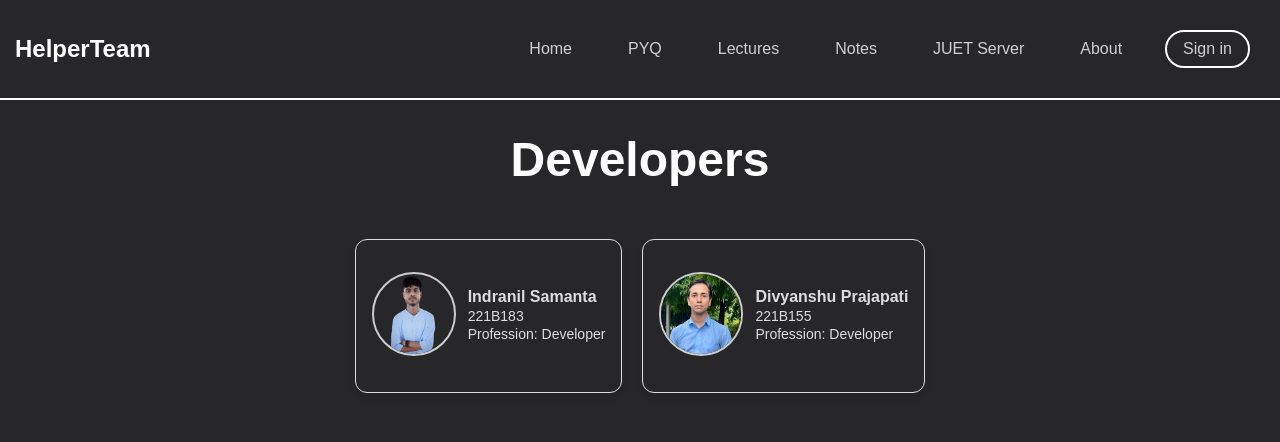
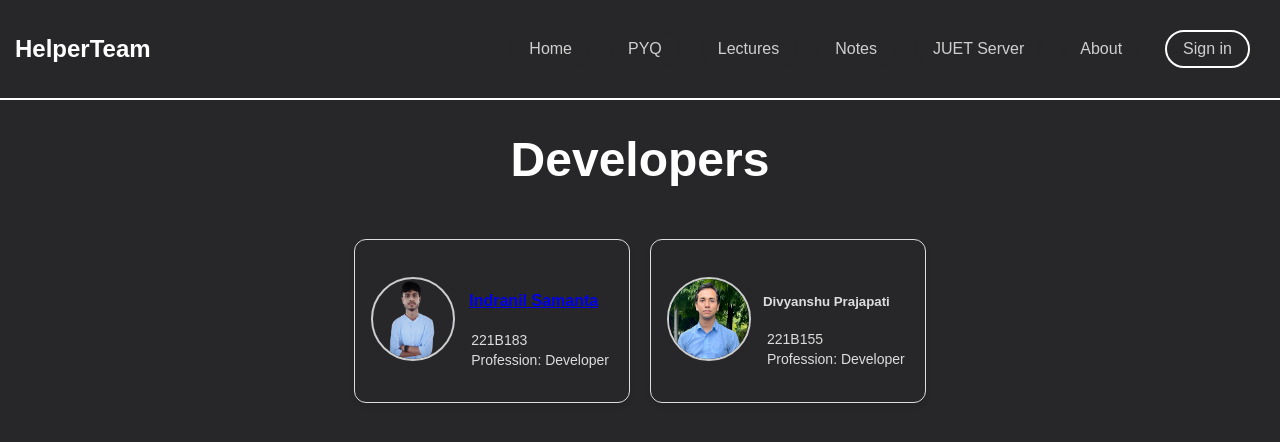
Before and after one commit to Indranil102/Helper_Team, a React (Create React App) app: page /About in a window 1280 px wide. Shown: the top 442 px of the page. Built offline with nearby package versions, Linux system fonts and the light colour scheme; a web font is replaced by a local one.

Commit message:
color update

```diff
--- a/src/Pages/about/About.css
+++ b/src/Pages/about/About.css
@@ -21,9 +21,9 @@
     border: 1px solid #ddd;
     border-radius: 12px;
     padding: 16px;
-    height: 120px;
+    height: 130px;
     box-shadow: 0 4px 6px rgba(0, 0, 0, 0.1);
-    max-width: 500px;
+    max-width: 550px;
     margin: 20px 0;
   }
 
@@ -40,15 +40,20 @@
     font-family: Arial, sans-serif;
     color: #ddd;
 
+
+
   }
 
-  .personal-details h5 {
+  .personal-details h5 a {
     font-size: 16px;
-    margin: 0;
+    margin: 2px;
+
+
+
 
   }
 
   .personal-details p {
     font-size: 14px;
-    margin: 2px 0;
+    margin: 4px
   }
--- a/src/Pages/about/About.jsx
+++ b/src/Pages/about/About.jsx
@@ -14,7 +14,8 @@ const About = () => {
     <img className="image" src={indu} alt="Indu" />
   </div>
   <div className="personal-details">
-    <h5>Indranil Samanta</h5>
+
+    <h5><a href="https://www.linkedin.com/in/indranil-samanta-26558a253?utm_source=share&utm_campaign=share_via&utm_content=profile&utm_medium=android_app">Indranil Samanta</a></h5>
     <p>221B183</p>
     <p>Profession: Developer</p>
   </div>
--- a/src/Pages/home/HomePage.css
+++ b/src/Pages/home/HomePage.css
@@ -6,7 +6,7 @@ body {
 }
 
 svg {
-    color: #cccccc;
+    color: #f8f7ff
 }
 
 .Navbar {
@@ -35,13 +35,13 @@ svg {
     margin: 0 15px;
     font-weight: 800;
     font-size: 26px;
-    color: #ffffff;
+    color: #f8f7ff;
     cursor: pointer;
 }
 
 h4 button,
 .helper .signin {
-    color: rgb(208, 207, 207);
+    color: #f8f7ff;
     border: 2px solid #27272A;
     background: none;
     padding: 8px 16px;
@@ -55,13 +55,13 @@ h4 button,
 h4 button:hover,
 .helper .signin:hover {
     border-color: purple;
-    color: white;
+    color:#f8f7ff;
     transform: scale(1.1) translateY(-2px);
 }
 
 .content {
     display: flex;
-    flex-wrap: wrap; /* Makes the layout responsive */
+    flex-wrap: wrap;
     gap: 20px;
     background-color: #27272A;
     padding: 20px;
@@ -76,14 +76,14 @@ h4 button:hover,
 
 .left-Content h2 {
     font-size: 36px;
-    color: #ffffff;
+    color:#f8f7ff;
     margin-bottom: 15px;
     text-align: left;
 }
 
 .left-Content p {
     font-size: 16px;
-    color: #ffffff;
+    color:#f8f7ff;
     line-height: 1.6;
 }
 
@@ -123,7 +123,7 @@ h4 button:hover,
 
 .click p {
     font-size: 14px;
-    color: #ffffff;
+    color: #f8f7ff;
     text-align: center;
     border-style: none;
     text-decoration: none;
@@ -136,7 +136,7 @@ h4 button:hover,
 }
 
 .extra {
-    color: #ffffff;
+    color: #f8f7ff;
     margin: 15px auto;
     padding: 0 30px;
 }
@@ -177,7 +177,7 @@ h4 button:hover,
 
 .extra h3 svg {
     font-size: 20px;
-    color: #f1f1f1;
+    color: #f8f7ff;
     margin-right: 8px;
     height: 20px;
 
@@ -196,9 +196,7 @@ h4 button:hover,
     transition: all 0.2s ease-in-out;
 }
 
-/* Responsive Design with Media Queries */
 
-/* Tablet View */
 @media (max-width: 1024px) {
     .Navbar {
         flex-direction: column;
```
Also changed, not shown: 1 other file (tests, documents, lock files or other folders).
